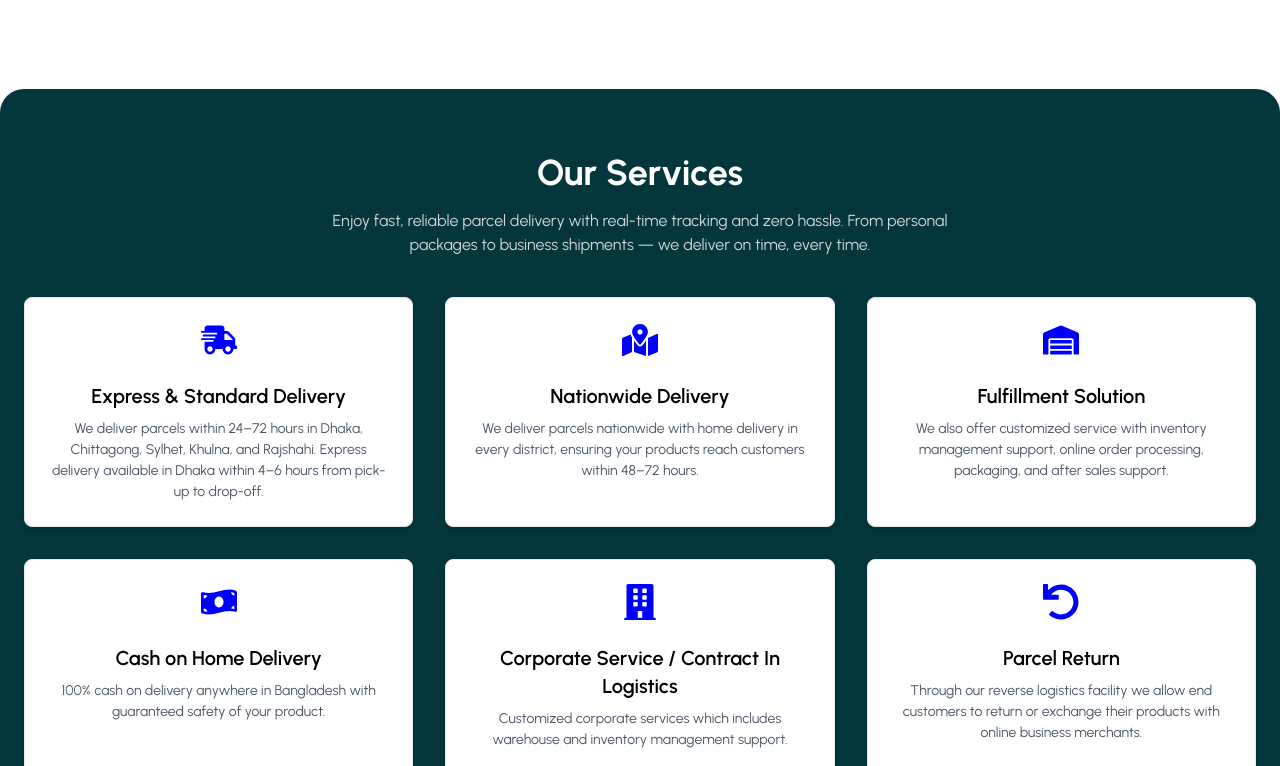
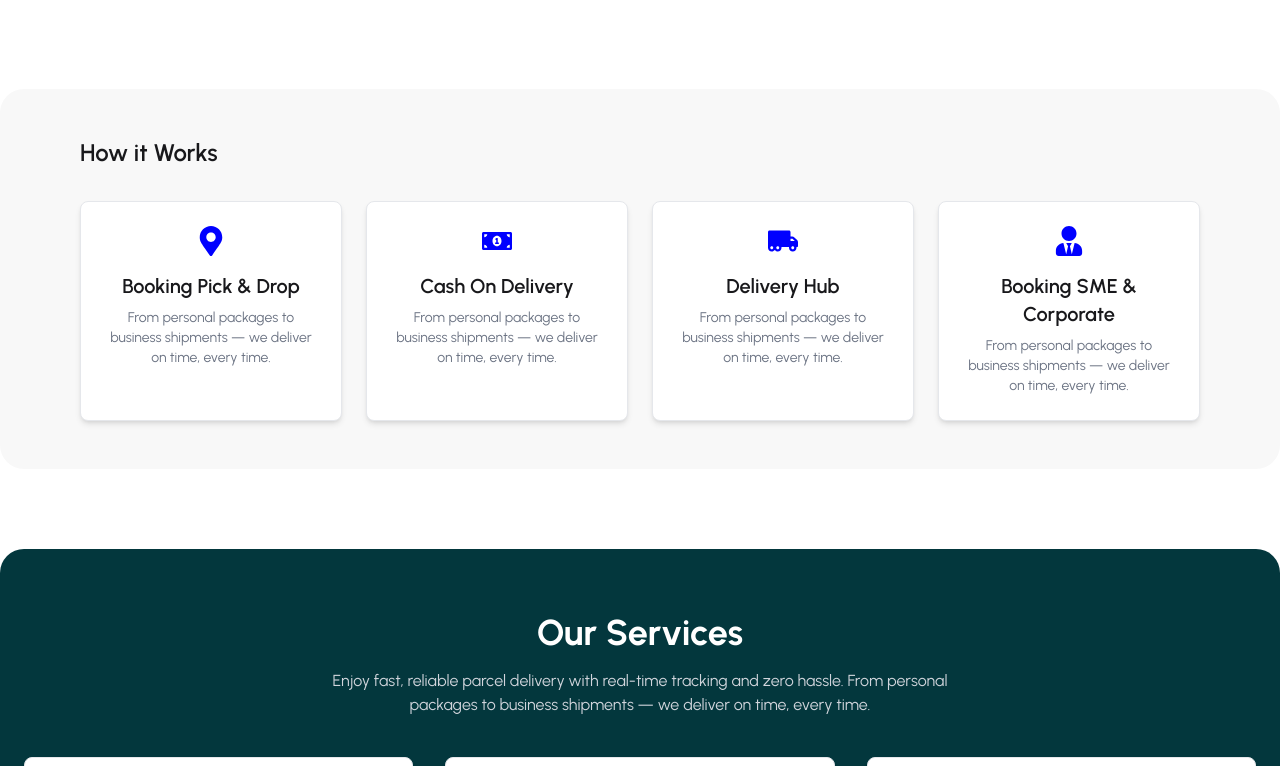
Before and after one commit to FahimSakib270/proFast-Server, a React (Vite) app: page / in a window 1280 px wide. Shown: the part 654-1420 px from the top of the page. Built offline with nearby package versions, Linux system fonts and the light colour scheme.

Commit message:
howItWorks

```diff
--- a/src/Pages/Home/Home/Home.jsx
+++ b/src/Pages/Home/Home/Home.jsx
@@ -5,11 +5,13 @@ import ClientLogos from "../ClientLogos/ClientLogos";
 import Features from "../Features/Features";
 import BeMerchant from "../Merchant/BeMerchant";
 import FQA from "../FQA/FQA";
+import HowItWorks from "../HowItWorks/HowItWorks";
 
 const Home = () => {
   return (
     <div>
       <Banner></Banner>
+      <HowItWorks></HowItWorks>
       <OurServices></OurServices>
       <ClientLogos></ClientLogos>
       <Features></Features>
--- /dev/null
+++ b/src/Pages/Home/HowItWorks/HowItWorks.jsx
@@ -0,0 +1,67 @@
+import React from "react";
+import {
+  FaMapMarkerAlt,
+  FaMoneyBillAlt,
+  FaTruckMoving,
+  FaUserTie,
+} from "react-icons/fa";
+
+const HowItWorks = () => {
+  const steps = [
+    {
+      id: 1,
+      title: "Booking Pick & Drop",
+      description:
+        "From personal packages to business shipments — we deliver on time, every time.",
+      icon: <FaMapMarkerAlt className="text-primary text-3xl mb-4" />,
+    },
+    {
+      id: 2,
+      title: "Cash On Delivery",
+      description:
+        "From personal packages to business shipments — we deliver on time, every time.",
+      icon: <FaMoneyBillAlt className="text-primary text-3xl mb-4" />,
+    },
+    {
+      id: 3,
+      title: "Delivery Hub",
+      description:
+        "From personal packages to business shipments — we deliver on time, every time.",
+      icon: <FaTruckMoving className="text-primary text-3xl mb-4" />,
+    },
+    {
+      id: 4,
+      title: "Booking SME & Corporate",
+      description:
+        "From personal packages to business shipments — we deliver on time, every time.",
+      icon: <FaUserTie className="text-primary text-3xl mb-4" />,
+    },
+  ];
+
+  return (
+    <section className="py-12 bg-base-200 mt-20 rounded-3xl">
+      <div className="max-w-6xl mx-auto px-4">
+        <div className="mb-8">
+          <h2 className="text-2xl font-semibold">How it Works</h2>
+        </div>
+
+        <div className="grid grid-cols-1 sm:grid-cols-2 lg:grid-cols-4 gap-6">
+          {steps.map((step) => (
+            <div
+              key={step.id}
+              className="bg-white shadow-md rounded-lg p-6 border border-gray-200"
+            >
+              <div className="flex flex-col items-center text-center">
+                {step.icon}
+                <h3 className="text-xl font-semibold mb-2">{step.title}</h3>
+                <p className="text-sm text-gray-500">{step.description}</p>
+              </div>
+            </div>
+          ))}
+        </div>
+      </div>
+    </section>
+  );
+};
+
+export default HowItWorks;
```
Also changed, not shown: src/Pages/Home/FQA/FQA.jsx (+0 -8 lines).
